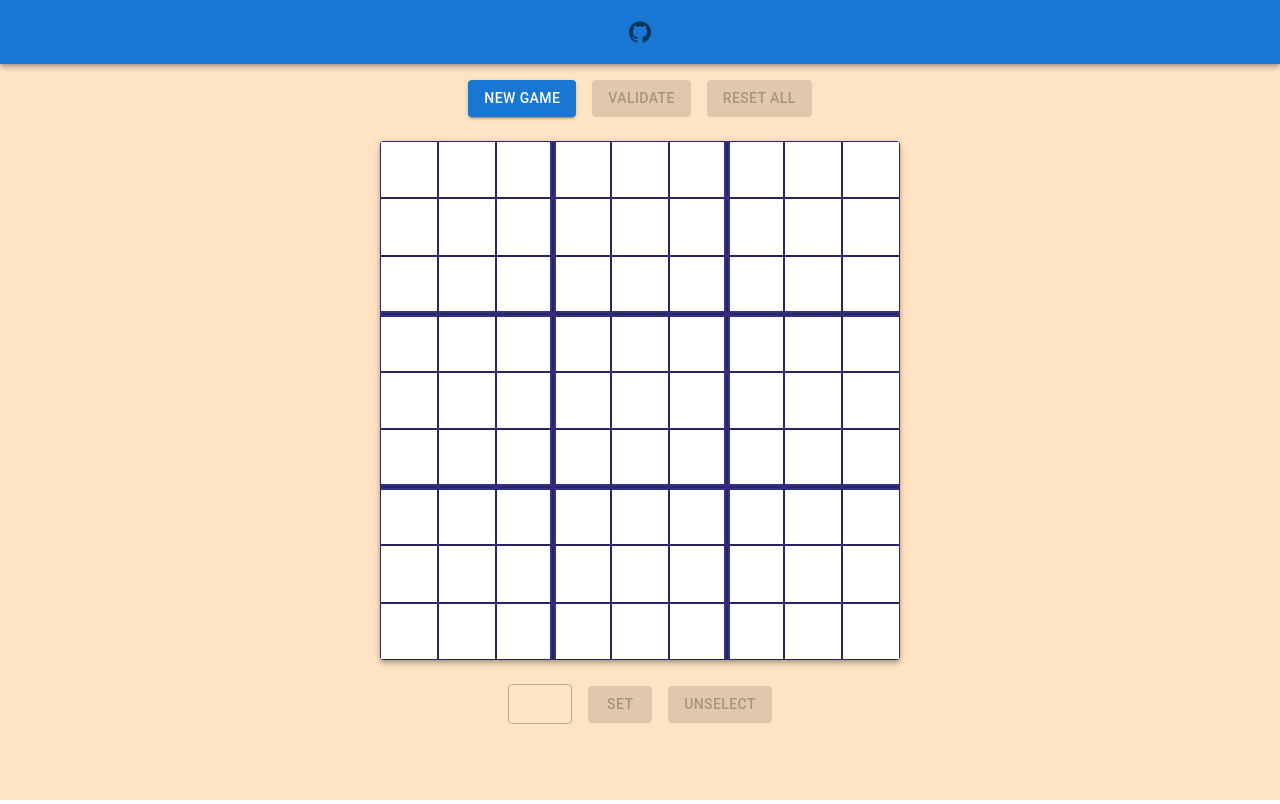
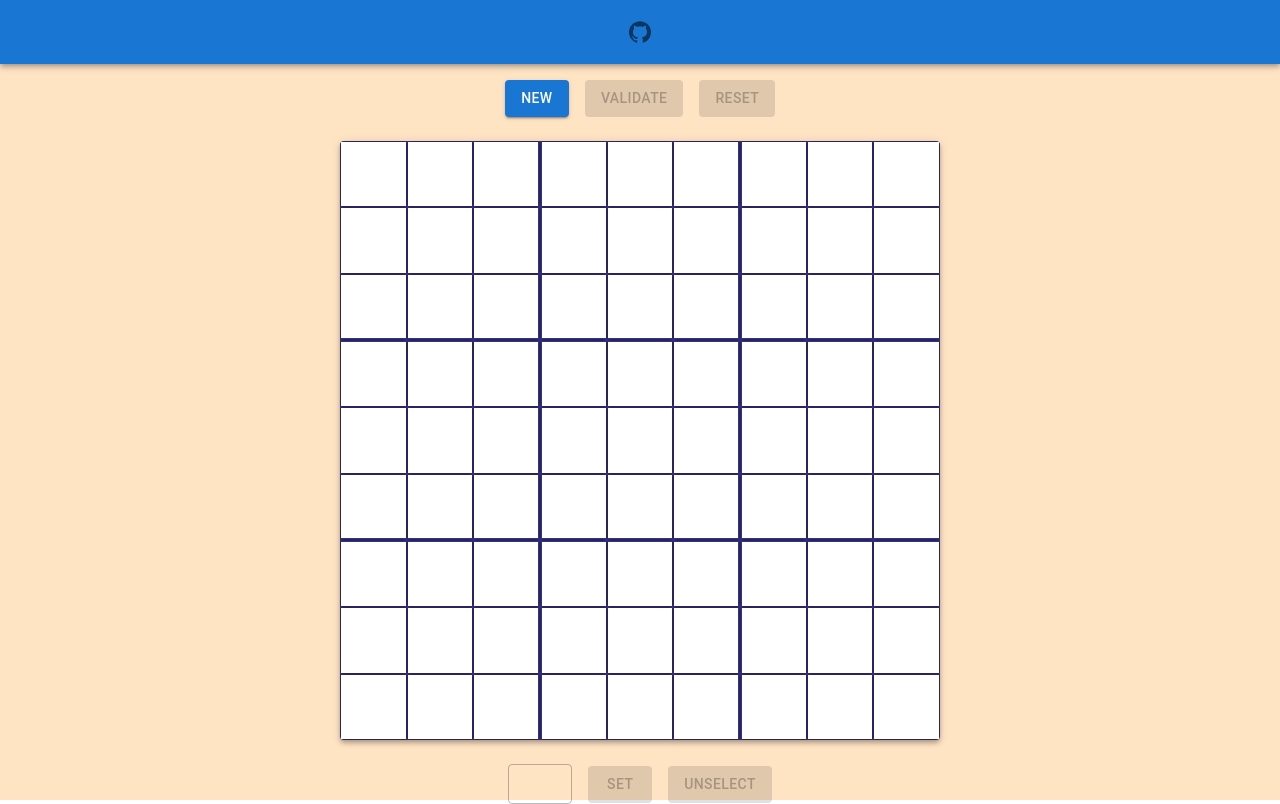
Before and after one commit to seanluong/sudoku, a React (Vite) app: page / in a window 1280 px wide. Built offline with nearby package versions, Linux system fonts and the light colour scheme; no server answers.

Commit message:
Fix board size

```diff
--- a/src/components/GameControls.tsx
+++ b/src/components/GameControls.tsx
@@ -36,7 +36,7 @@ export const GameControls = () => {
                 <Button variant="contained"
                         onClick={handleNewGameClicked}
                         size="medium">
-                    New Game
+                    New
                 </Button>
                 {
                     gameSolved ? (
@@ -59,7 +59,7 @@ export const GameControls = () => {
                                     color="secondary"
                                     disabled={!canResetBoard}
                                     onClick={handleResetAllClicked}>
-                                Reset All
+                                Reset
                             </Button>
                         </>
                     )
--- a/src/components/Sudoku.tsx
+++ b/src/components/Sudoku.tsx
@@ -32,11 +32,11 @@ export const Sudoku = () => {
     const rows = [0, 1, 2, 3, 4, 5, 6, 7, 8];
     const columns = [0, 1, 2, 3, 4, 5, 6, 7, 8];
 
-    const gridSize = "min(65vw, 65vh)";
+    const gridSize = "min(75vw, 75vh)";
     const outerBackgroundColor = "rgba(0, 0, 100, 0.8)";
 
     const cellSize = `calc(${gridSize} / ${rows.length})`;
-    const cellBorderColor = `2px solid ${outerBackgroundColor}`;
+    const cellBorderColor = `1px solid ${outerBackgroundColor}`;
 
     return (
         <Paper sx={{
```
